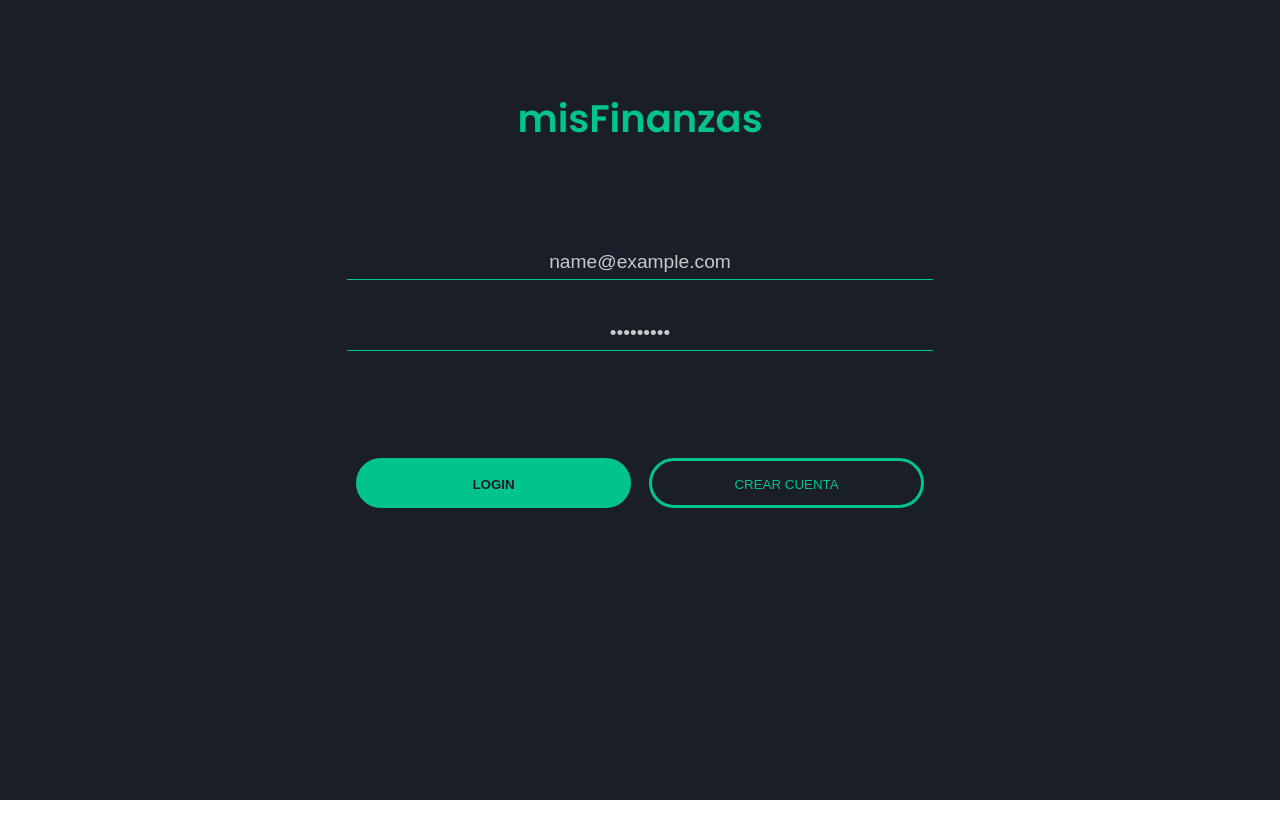
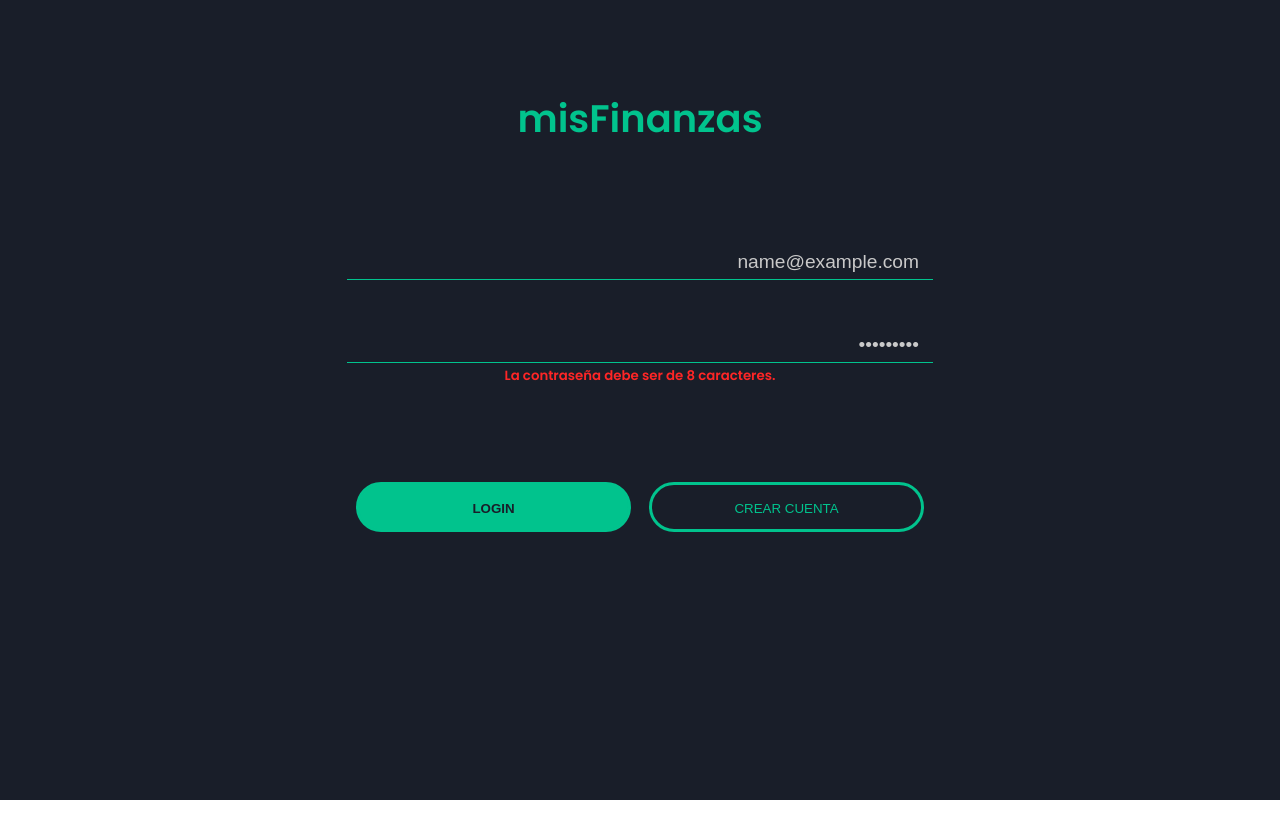
Before and after one commit to simon320/misFinanzas-Angular, an Angular app: page /auth/login in a window 1280 px wide. Both pictures are taken after typing "name@example.com", "Sample123" into the empty fields and a click on the button "LOGIN". Built offline with nearby package versions, Linux system fonts and the light colour scheme; no server answers.

Commit message:
login complete

```diff
--- a/src/app/auth/pages/login/login.component.html
+++ b/src/app/auth/pages/login/login.component.html
@@ -3,9 +3,20 @@
 
         <h1 class="title">misFinanzas</h1>
 
-        <form (ngSubmit)="login()" [formGroup]="userLogin" class="form__container">
+        <form (ngSubmit)="login()" [formGroup]="loginForm" class="form__container">
             <input formControlName="mail" type="email" placeholder="Ingrese su email" autocomplete="none">
+            <div class="container__error">
+              <small *ngIf="inputInvalid('mail')" class="error__message">
+                   {{ mailErrorMsg }}
+              </small>
+            </div>
+
             <input formControlName="password" type="password" placeholder="Ingrese su contraseña">
+            <div class="container__error">
+              <small *ngIf="inputInvalid('password')" class="error__message">
+                    {{ passErrorMsg }}
+              </small>
+            </div>
 
             <div class="buttons__container">
               <button type="submit" class="active">LOGIN</button>
--- a/src/app/auth/pages/login/login.component.scss
+++ b/src/app/auth/pages/login/login.component.scss
@@ -35,18 +35,31 @@ section {
     border-bottom: 1px solid var(--light-green);
     width: 100%;
     height: 35px;
-    margin: 18px;
-    text-align: center;
+    margin: 18px 18px 0;
+    padding-right: 14px;
+    text-align: end;
     font-size: 1.2rem;
     color: var(--light-grey);
 
     &::placeholder {
-      text-align: left;
+      text-align: end;
       font-size: 1.2rem;
       color: var(--light-green);
       margin-left: 5px;
     }
+  }
 
+  .container__error {
+    height: 30px;
+    padding: 3px;
+    width: 100%;
+    display: flex;
+    justify-content: center;
+
+    .error__message {
+      color: rgb(255, 38, 38);
+      font-weight: 600;
+    }
   }
 
   .buttons__container {
--- a/src/app/auth/pages/login/login.component.ts
+++ b/src/app/auth/pages/login/login.component.ts
@@ -2,6 +2,7 @@ import { Component, OnInit } from '@angular/core';
 import { FormBuilder, FormGroup, Validators } from '@angular/forms';
 import { Router } from '@angular/router';
 import { AuthService } from 'src/app/services/auth.service';
+import { ValidateService } from 'src/app/services/validate.service';
 
 @Component({
   selector: 'app-login',
@@ -9,12 +10,42 @@ import { AuthService } from 'src/app/services/auth.service';
   styleUrls: ['./login.component.scss']
 })
 export class LoginComponent implements OnInit {
-  userLogin!: FormGroup;
+  loginForm!: FormGroup;
+
+  get mailErrorMsg(): string {
+    const errors = this.loginForm.get('mail')?.errors;
+    if( errors?.['required'] ) {
+      return 'Debe ingresar un mail'
+    } else if( errors?.['pattern'] ) {
+      return 'El formato del email es incorrecto.'
+    } else if( errors?.['USER_NOT_FOUND'] ) {
+      return 'El email no esta registrado.'
+    }
+    return '';
+  }
+
+  get passErrorMsg(): string {
+    const errors = this.loginForm.get('password')?.errors;
+    if( errors?.['required'] ) {
+      return 'La contraseña es obligatoria.'
+    } else if( errors?.['minlength'] ) {
+      return 'La contraseña debe ser de 8 caracteres.'
+    } else if( errors?.['maxlength'] ) {
+      return 'La contraseña debe ser de 8 caracteres.'
+    } else if( errors?.['pattern'] ) {
+      return 'Solo puedes usar letras y numeros.'
+    } else if( errors?.['PASSWORD_INCORRECT'] ) {
+      return 'Contraseña incorrecta.'
+    }
+    return '';
+  }
+
 
   constructor(
     private router: Router,
     private fb: FormBuilder,
     private authService: AuthService,
+    private validateService: ValidateService,
     ) { }
 
   ngOnInit(): void {
@@ -22,22 +53,37 @@ export class LoginComponent implements OnInit {
   }
 
   createForm() {
-    this.userLogin = this.fb.group({
-      mail: ['', Validators.required ],
-      password: ['', Validators.required ],
+    this.loginForm = this.fb.group({
+      mail: ['', [ Validators.required, Validators.pattern( this.validateService.emailPattern )] ],
+      password: ['', [ Validators.required, Validators.minLength(8), Validators.maxLength(8), Validators.pattern( this.validateService.notEmpty ) ]],
     })
   }
 
+  inputInvalid(input: string): boolean | undefined {
+    return (
+      this.loginForm.get(input)?.invalid && this.loginForm.get(input)?.touched
+    );
+  }
+
   login(): void {
-    const mail = this.userLogin.get('mail')?.value;
-    const password = this.userLogin.get('password')?.value;
+    if(this.loginForm.invalid) {
+        this.loginForm.markAllAsTouched();
+      return;
+    }
+
+    const { mail, password } = this.loginForm.value;
     this.authService.login({ mail, password })
       .subscribe({
         next: (data) => {
-          localStorage.setItem('token', data.token)
-          this.router.navigate(['/misfinanzas/admission'])
+          if (data) {
+            localStorage.setItem('token', data.token)
+            this.router.navigate(['/misfinanzas/admission'])
+          }
         },
-        error: err => console.error(err.error.message)
+        error: err => {
+          if (err.error.message === 'USER_NOT_FOUND') this.loginForm.get('mail')!.setErrors({ USER_NOT_FOUND: true })
+          if (err.error.message === 'PASSWORD_INCORRECT') this.loginForm.get('password')!.setErrors({ PASSWORD_INCORRECT: true })
+        }
       })
   }
 
--- a/src/app/services/spinner.service.ts
+++ b/src/app/services/spinner.service.ts
@@ -9,7 +9,6 @@ export class SpinnerService {
     isLoading$ = new Subject<boolean>();
 
     show(): void {
-      console.log("interceptor")
       this.isLoading$.next(true);
     }
 
--- /dev/null
+++ b/src/app/services/validate.service.ts
@@ -0,0 +1,45 @@
+import { Injectable } from '@angular/core';
+import { AbstractControl, ValidationErrors } from '@angular/forms';
+
+
+@Injectable({
+  providedIn: 'root',
+})
+export class ValidateService {
+  public emailPattern: string = '^[a-z0-9._%+-]+@[a-z0-9.-]+\\.[a-z]{2,4}$';
+  public notEmpty: string = '[A-Za-z0-9]+';
+
+  compareFields(field1: string, field2: string): ValidationErrors | null {
+    return (form: AbstractControl): ValidationErrors | null => {
+      const pass1 = form.get(field1)?.value;
+      const pass2 = form.get(field2)?.value;
+
+      if (String(pass1) !== String(pass2)) {
+        form.get(field2)?.setErrors({ notEquals: true });
+        return { notEquals: true };
+      }
+
+      if (form.get(field2)?.touched) {
+        form.get(field2)?.setErrors(null);
+      }
+      return null;
+    };
+  }
+
+
+  // TODO: ELIMINAR!!!!
+  empty(input: string): ValidationErrors | null {
+    return (form: AbstractControl): ValidationErrors | null => {
+      const text = form.get(input)?.value;
+
+      if (text) {
+        if (text.trim().length === 0) {
+          form.get(input)?.setErrors({ empty: true });
+          return { empty: true };
+        }
+      }
+
+      return null;
+    };
+  }
+}
```
